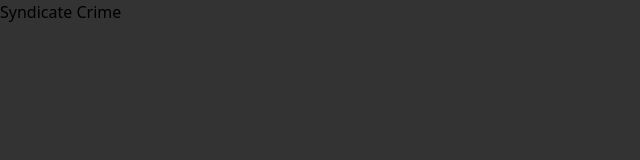
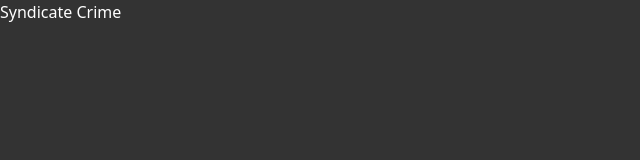
Before and after one commit to dziekiczan1/syndicateCrime, a Next.js app: page / in a window 1280 px wide. Shown: the top 160 px of the page, without its empty margins (0-640 px from the left). Built offline with nearby package versions, Linux system fonts and the light colour scheme.

Commit message:
build: create PrimaryLayout component

```diff
--- /dev/null
+++ b/components/layout/primary/PrimaryLayout.module.scss
@@ -0,0 +1,5 @@
+@import "../../../styles/variables.scss";
+
+.main {
+  color: white;
+}
--- /dev/null
+++ b/components/layout/primary/PrimaryLayout.tsx
@@ -0,0 +1,21 @@
+import Head from "next/head";
+import { ReactNode } from "react";
+
+import styles from "./PrimaryLayout.module.scss";
+
+export interface IPrimaryLayout {
+  children?: ReactNode;
+}
+
+const PrimaryLayout: React.FC<IPrimaryLayout> = ({ children }) => {
+  return (
+    <>
+      <Head>
+        <title>Primary Layout</title>
+      </Head>
+      <main className={styles.main}>{children}</main>
+    </>
+  );
+};
+
+export default PrimaryLayout;
--- a/pages/_app.tsx
+++ b/pages/_app.tsx
@@ -1,7 +1,18 @@
 import type { AppProps } from "next/app";
+import Head from "next/head";
 
+import PrimaryLayout from "../components/layout/primary/PrimaryLayout";
 import "../styles/globals.scss";
 
 export default function App({ Component, pageProps }: AppProps) {
-  return <Component {...pageProps} />;
+  return (
+    <PrimaryLayout>
+      <Head>
+        <title>Syndicate Crime</title>
+        <meta name="description" content="Syndicate Crime game" />
+        <meta name="viewport" content="initial-scale=1.0, width=device=width" />
+      </Head>
+      <Component {...pageProps} />
+    </PrimaryLayout>
+  );
 }
```
